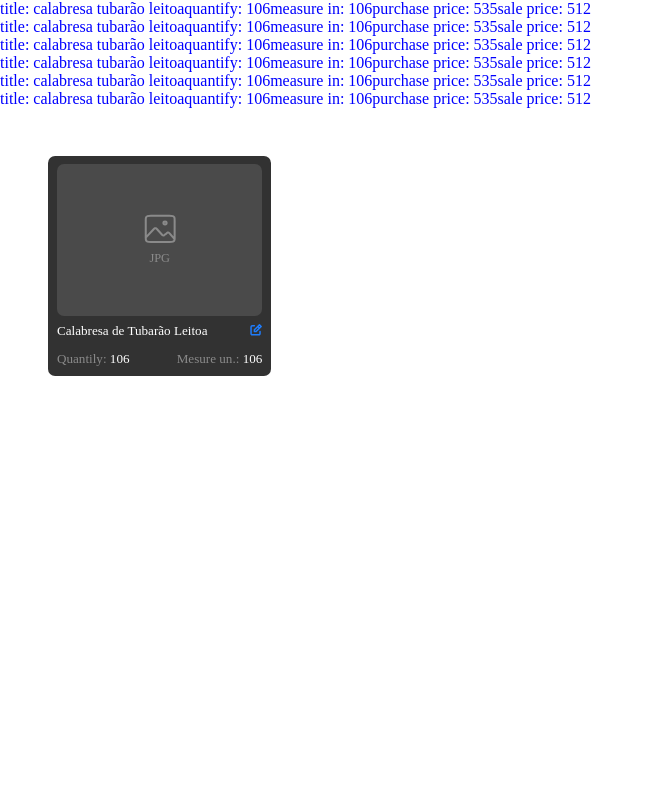
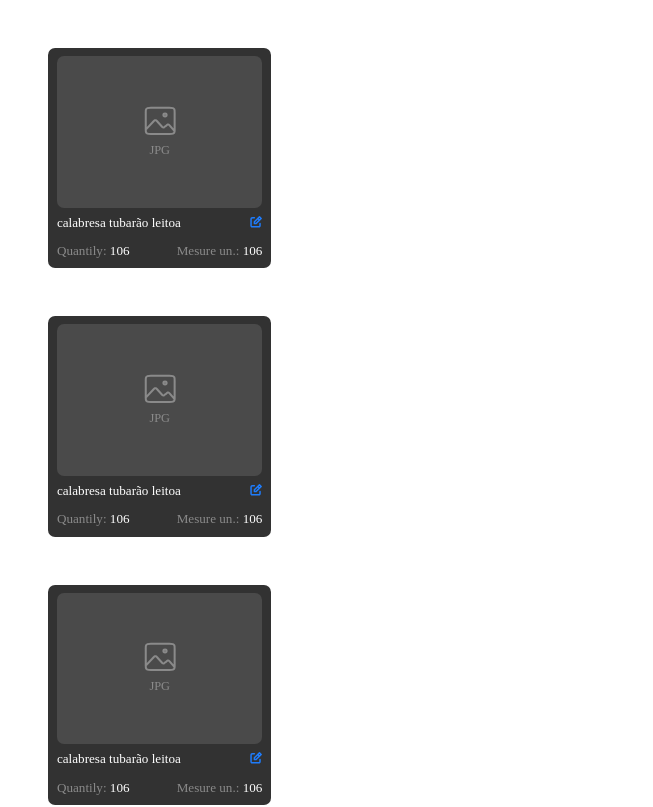
Before and after one commit to yeaaah-dev/yeah-stock, a React (Vite) app: page / in a window 1280 px wide. Shown: the top 807 px of the page, without its empty margins (0-653 px from the left). Built offline with nearby package versions, Linux system fonts and the light colour scheme; data requests are answered from the project's data file.

Commit message:
feat: request properties were added to the card components

```diff
--- a/src/components/Card/index.jsx
+++ /dev/null
@@ -1,34 +0,0 @@
-import styles from './style.module.css';
-import PencilEdit from '../../assets/images/pencilEdit.svg'
-import Icon_image from '../../assets/images/icon_image.svg'
-
-function Card() {
-
-    return (
-
-        <div className={styles['container_Card']}>
-
-            <div className={styles['content_Card']}>
-                <img src={Icon_image} alt="imageProduct" />
-                <span>JPG</span>
-            </div>
-
-            <div className={styles['product_name']}>
-                <span>Calabresa de Tubarão Leitoa</span>
-                <button><img src={PencilEdit} alt="Edit" /></button>
-            </div>
-            <div className={styles['description_Product']}>
-                <div>
-                    Quantily: <span>106</span>
-                </div>
-                <div>
-                    Mesure un.: <span>106</span>
-                </div>
-            </div>
-
-
-        </div>
-    )
-}
-
-export default Card
--- a/src/components/Card/style.module.css
+++ b/src/components/Card/style.module.css
@@ -1,4 +1,4 @@
-.container_Card {
+.container_card {
     margin-left: 3rem;
     margin-top: 3rem;
     display: flex;
@@ -10,7 +10,7 @@
     background: #323232;
 }
 
-.content_Card {
+.content_card {
     display: flex;
     flex-direction: column;
     align-items: center;
@@ -24,11 +24,9 @@
     margin-left: 0.56rem;
     margin-right: 0.56rem;
     gap: 0.44rem;
-
-
 }
 
-.content_Card span {
+.content_card span {
     color: #8A8A8A;
     font-size: 0.77456rem;
     font-style: normal;
@@ -55,7 +53,7 @@
     border: none;
 }
 
-.description_Product {
+.description_product {
     display: flex;
     justify-content: space-between;
     padding-left: 0.56rem;
@@ -68,7 +66,7 @@
     line-height: normal;
 }
 
-.description_Product span {
+.description_product span {
     color: #FFF;
     font-size: 0.82088rem;
     font-style: normal;
--- a/src/pages/home/index.jsx
+++ b/src/pages/home/index.jsx
@@ -1,7 +1,8 @@
 import { useEffect, useState } from "react"
 import axios from "axios"
-import './style.css'
-
+import styles from '../../components/Card/style.module.css';
+import PencilEdit from '../../assets/images/pencilEdit.svg'
+import Icon_image from '../../assets/images/icon_image.svg'
 
 function App() {
   const [products, setProducts] = useState([])
@@ -14,18 +15,40 @@ function App() {
   }, [])
 
   return (
+    <div>
+      {
+        products.map(product => {
+          return (
+            <>
+              <div className={styles['container_card']}>
 
-    <div className="container-home">
-      {products.map(product => {
-        return <div key={product.key} >
-          <span className=""> title: {product.title}</span>
-          <span className="">quantify: {product.quantify}</span>
-          <span className="">measure in: {product.measurein}</span>
-          <span className="">purchase price:  {product.purchasePrice}</span>
-          <span className="">sale price:  {product.salePrice}</span>
-        </div>
-      })}
+                <div className={styles['content_card']}>
+                  <img src={Icon_image} alt="Imagem do produto" />
+                  <span>JPG</span>
+                </div>
+
+                <div className={styles['product_name']}>
+                  <span>{product.title}</span>
+                  <button><img src={PencilEdit} alt="Editar" /></button>
+                </div>
+
+                <div className={styles['description_product']}>
+                  <div>
+                    Quantily: <span>{product.quantify}</span>
+                  </div>
+                  <div>
+                    Mesure un.: <span>{product.measurein}</span>
+                  </div>
+                </div>
+
+              </div>
+            </>
+          )
+        })
+      }
     </div>
+
+
 
   )
 }
--- a/src/pages/home/style.css
+++ /dev/null
@@ -1,3 +0,0 @@
-.container-home {
-  color: blue;
-}
```
